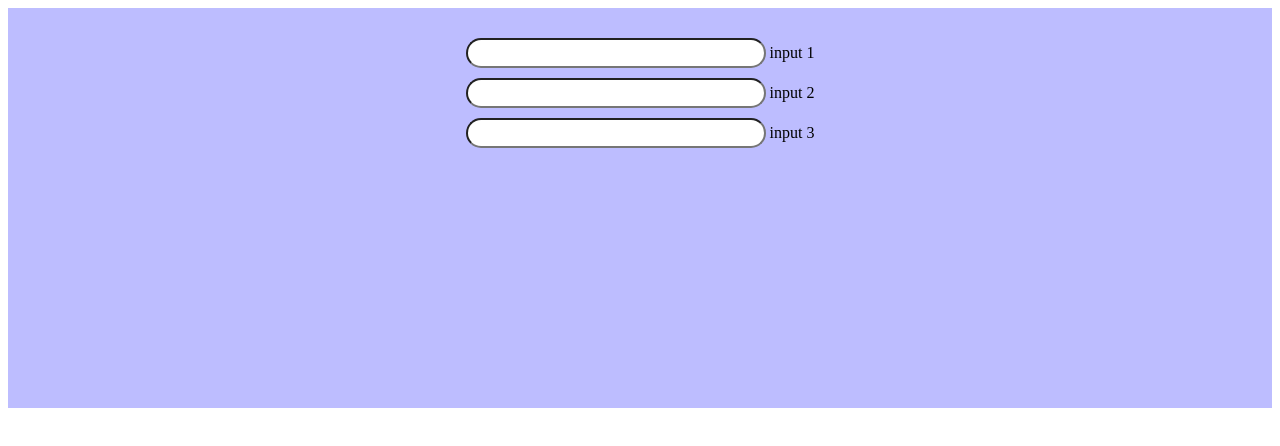
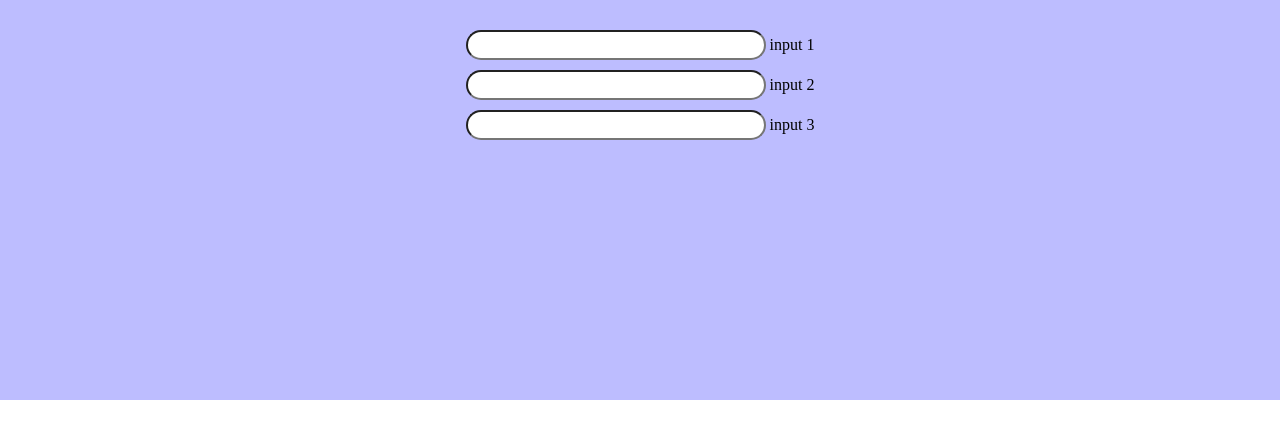
Before and after one commit to lobster07/json-styles-compile, a website: page index.html in a window 1280 px wide. Drawn offline with nearby package versions, Linux system fonts and the light colour scheme.

Commit message:
fix <style> generate#2

```diff
--- a/index.html
+++ b/index.html
@@ -28,6 +28,10 @@
 
       var obj={
 
+        _body:{
+          margin: 0,
+          padding: 0
+        },
         ItemContainer:{
           display: 'block',
           width: '100%',
```
